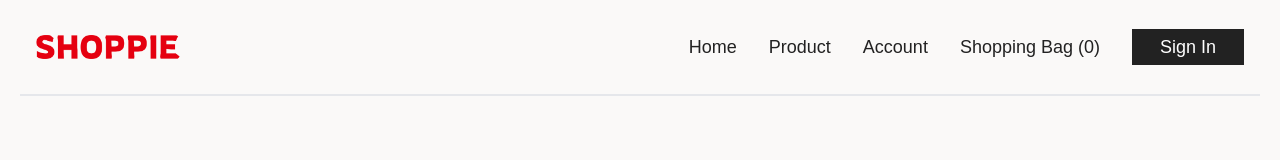
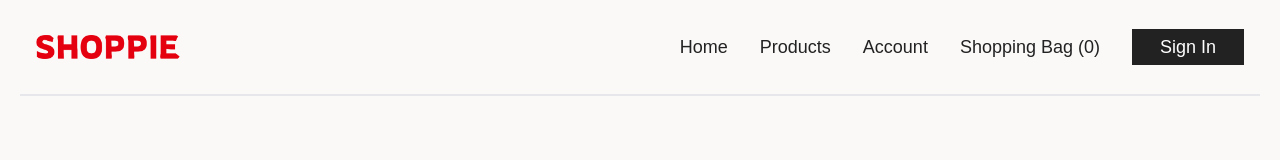
Before and after one commit to shoaibhasann/Shoppie-MERN, a React (Vite) app in the folder client/: page /account in a window 1280 px wide. Shown: the top 160 px of the page. Built offline with nearby package versions, Linux system fonts and the light colour scheme; a web font is replaced by a local one.

Commit message:
complete Navbar

```diff
--- a/client/src/components/Navbar.jsx
+++ b/client/src/components/Navbar.jsx
@@ -18,8 +18,8 @@ const Navbar = () => {
         <Link to={"/"} className="p-4">
           Home
         </Link>
-        <Link to={"/product"} className="p-4">
-          Product
+        <Link to={"/products"} className="p-4">
+          Products
         </Link>
         <Link to={"/account"} className="p-4">
           Account
@@ -50,8 +50,8 @@ const Navbar = () => {
           <Link onClick={() => setNav(true)} to={"/"} className="p-4">
             Home
           </Link>
-          <Link onClick={() => setNav(true)} to={"/product"} className="p-4">
-            Product
+          <Link onClick={() => setNav(true)} to={"/products"} className="p-4">
+            Products
           </Link>
           <Link onClick={() => setNav(true)} to={"/account"} className="p-4">
             Account
```
